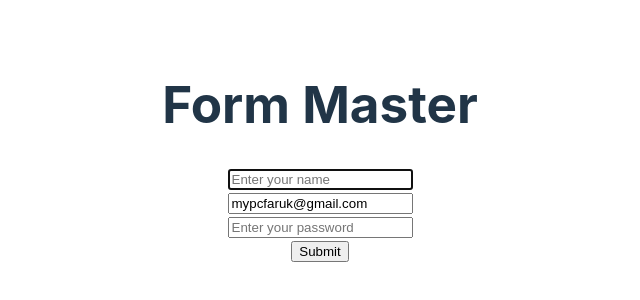
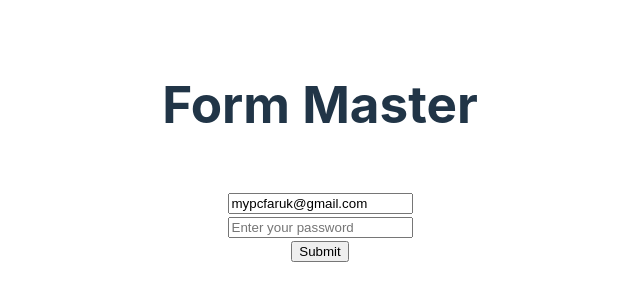
Before and after one commit to omorfarukmahfuj/46-Form-Master, a React (Vite) app: page / in a window 1280 px wide. Shown: the part 248-548 px from the top of the page, without its empty margins (320-960 px from the left). Built offline with nearby package versions, Linux system fonts and the light colour scheme.

Commit message:
custom hook added

```diff
--- a/src/App.jsx
+++ b/src/App.jsx
@@ -1,7 +1,8 @@
 import './App.css'
 // import SimpleForm from './assets/Components/SimpleForm/SimpleForm';
 // import StateFullForm from './assets/StateFullForm/StateFullForm';
-import RefForm from './assets/RefForm/RefForm';
+// import RefForm from './assets/RefForm/RefForm';
+import HookForm from './assets/HookForm/HookForm';
 
 function App() {
   return (
@@ -9,7 +10,8 @@
       <h1>Form Master</h1>
       {/* <SimpleForm></SimpleForm> */}
       {/* <StateFullForm></StateFullForm> */}
-      <RefForm></RefForm>
+      {/* <RefForm></RefForm> */}
+      <HookForm></HookForm>
     </>
   )
 }
--- a/src/assets/Components/SimpleForm/SimpleForm.jsx
+++ b/src/assets/Components/SimpleForm/SimpleForm.jsx
@@ -12,7 +12,7 @@
         <br />
         <input type="email" name="email" placeholder="Enter your email" />
         <br />
-        <input type="number" name="phone" placeholder="Enter your phone number" />
+        <input type="password" name="phone" placeholder="Enter your password" />
         <br />
         <input type="submit" value="Submit" />
       </form>
--- /dev/null
+++ b/src/assets/HookForm/HookForm.jsx
@@ -0,0 +1,28 @@
+import useInputState from "../../hooks/useInputState";
+
+const HookForm = () => {
+  // const [name, handleNameChange] = useInputState('Omor');
+  const emailState = useInputState('mypcfaruk@gmail.com');
+
+  const handleSubmit = event => {
+    // console.log('form data', name);
+    console.log('form data', emailState.value);
+    event.preventDefault();
+  }
+
+  return (
+    <div>
+      <form onSubmit={handleSubmit}>
+        {/* <input value={name} onChange={handleNameChange} type="text" name="name" placeholder="Enter your name" /> */}
+        <br />
+        <input {...emailState} type="email" name="email" placeholder="Enter your email" />
+        <br />
+        <input type="password" name="phone" placeholder="Enter your password" />
+        <br />
+        <input type="submit" value="Submit" />
+      </form>
+    </div>
+  );
+};
+
+export default HookForm;
--- /dev/null
+++ b/src/hooks/useInputState.js
@@ -0,0 +1,22 @@
+import { useState } from 'react';
+
+const useInputState = (defaultValue = null) => {
+  const [value, setValue] = useState(defaultValue);
+
+  // const handleChange = event => {
+  //   setValue(event.target.value);
+  // }
+
+  const onChange = event => {
+    setValue(event.target.value);
+  }
+
+  // return [value, handleChange];
+  return {
+    value,
+    onChange
+  }
+}
+
+
+export default useInputState;
```
